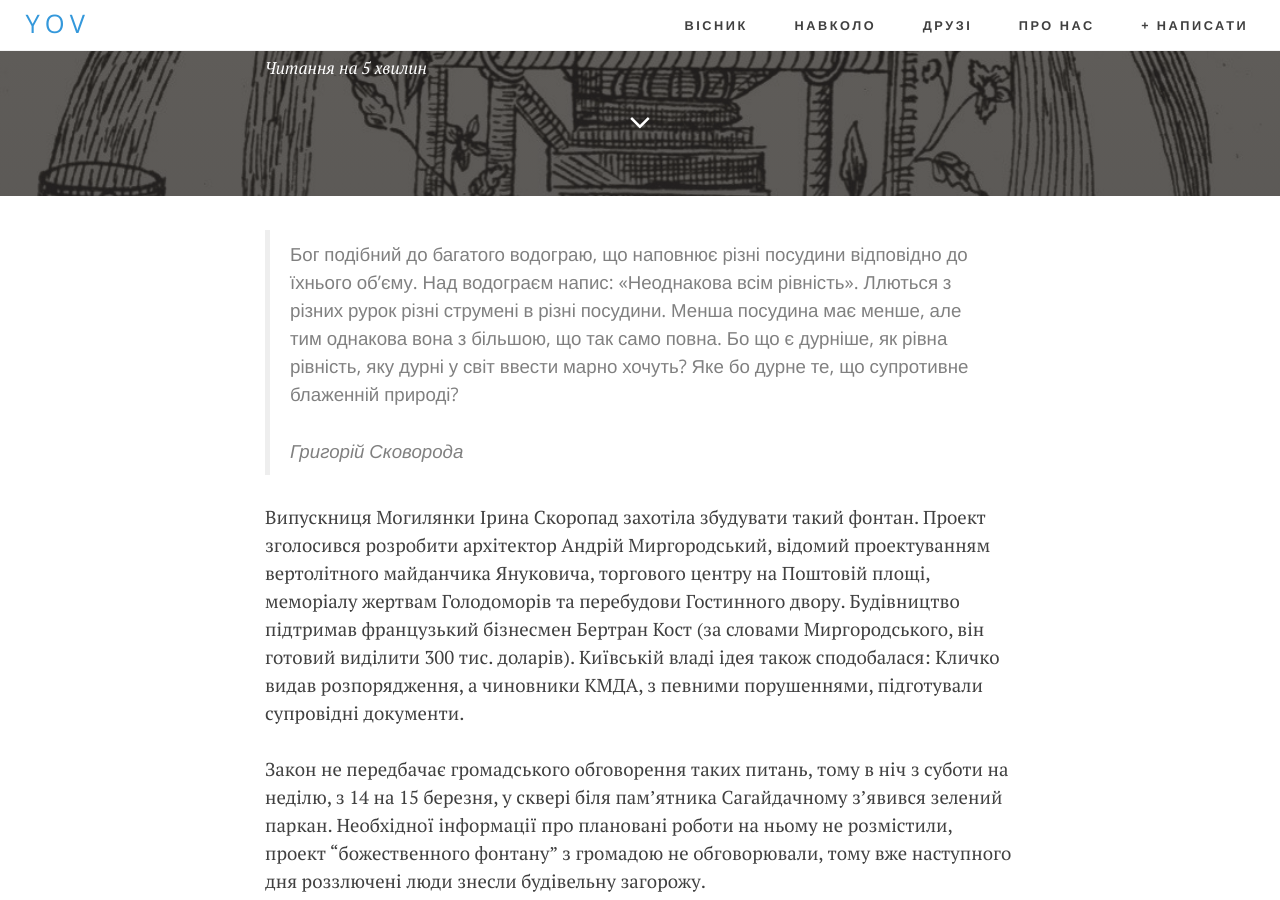
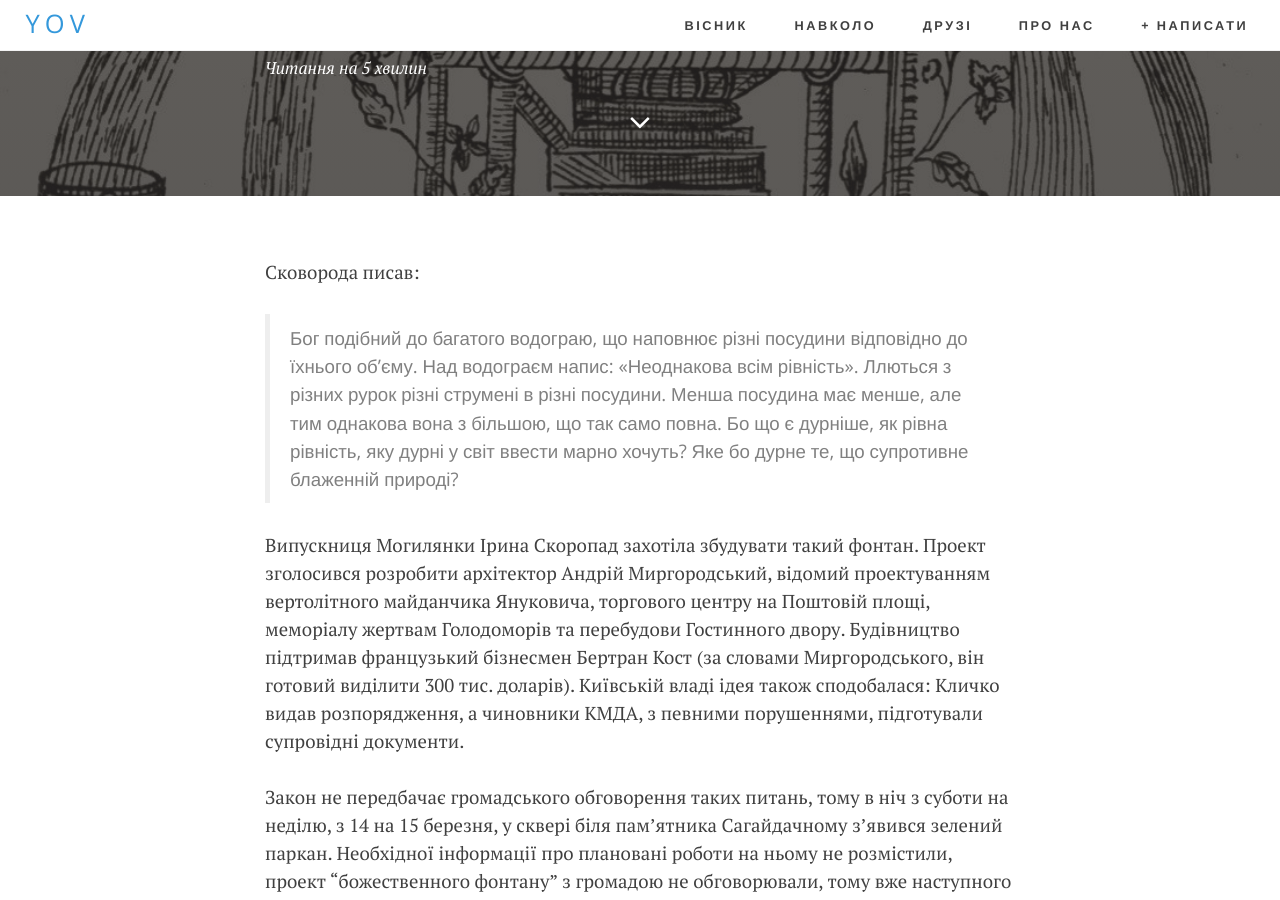
Before and after one commit to boretskyi/boretskyi.github.io, a Jekyll site: the page built from _posts/2015-04-30-fountain.md, in a window 1280 px wide and 900 px high, scrolled down 303 px. Built offline with Jekyll 4.4.1, drawn with Linux system fonts in a browser that asks for light colours; nearby versions of some CDN libraries; comment, search, counter and statistics services are not loaded.

Commit message:
Update fountain

```diff
--- a/_posts/2015-04-30-fountain.md
+++ b/_posts/2015-04-30-fountain.md
@@ -11,8 +11,9 @@ featured: false
 title: "«Фонтан Сковороди»: зупинити спекуляції іменем Могилянки"
 ---
 
-> Бог подібний до багатого водограю, що наповнює різні посудини відповідно до їхнього об’єму. Над водограєм напис: «Неоднакова всім рівність». Ллються з різних рурок різні струмені в різні посудини. Менша посудина має менше, але тим однакова вона з більшою, що так само повна. Бо що є дурніше, як рівна рівність, яку дурні у світ ввести марно хочуть? Яке бо дурне те, що супротивне блаженній природі?  <br>
-_Григорій Сковорода_
+Сковорода писав:
+
+> Бог подібний до багатого водограю, що наповнює різні посудини відповідно до їхнього об’єму. Над водограєм напис: «Неоднакова всім рівність». Ллються з різних рурок різні струмені в різні посудини. Менша посудина має менше, але тим однакова вона з більшою, що так само повна. Бо що є дурніше, як рівна рівність, яку дурні у світ ввести марно хочуть? Яке бо дурне те, що супротивне блаженній природі?
 
 Випускниця Могилянки Ірина Скоропад захотіла збудувати такий фонтан. Проект зголосився розробити архітектор Андрій Миргородський, відомий проектуванням вертолітного майданчика Януковича, торгового центру на Поштовій площі, меморіалу жертвам Голодоморів та перебудови Гостинного двору. Будівництво підтримав французький бізнесмен Бертран Кост (за словами Миргородського, він готовий виділити 300 тис. доларів). Київській владі ідея також сподобалася: Кличко видав розпорядження, а чиновники КМДА, з певними порушеннями, підготували супровідні документи.
 
```
